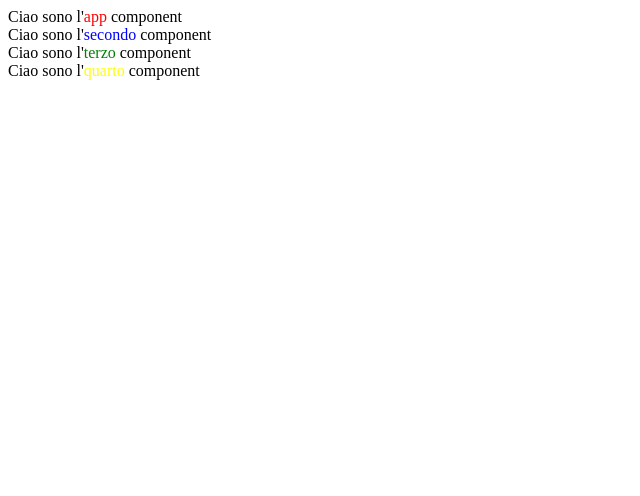
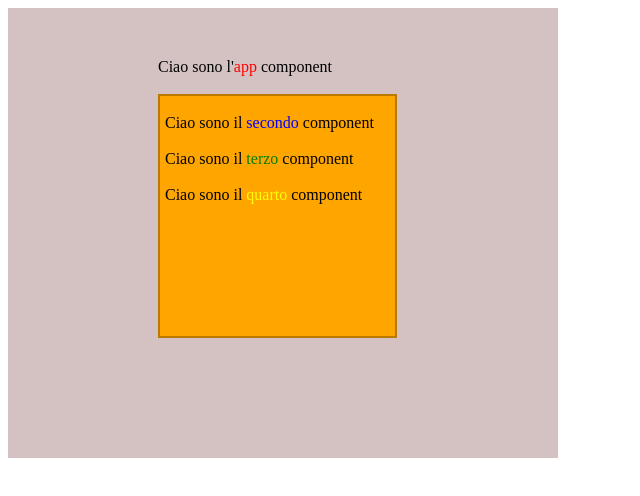
Before and after one commit to lornsntg/verifica_angular_Buhaj, an Angular app in the folder lorenzo_buhaj_fila_A/: page / in a window 1280 px wide. Shown: the top 496 px of the page, without its empty margins (0-640 px from the left). Built offline with nearby package versions, Linux system fonts and the light colour scheme.

Commit message:
stili css completati

```diff
--- a/lorenzo_buhaj_fila_A/src/app/app.component.css
+++ b/lorenzo_buhaj_fila_A/src/app/app.component.css
@@ -1,3 +1,13 @@
 .red_text{
     color: red
 }
+.container {
+    background-color: rgb(212, 193, 193);
+    width: 400px;
+    padding-left: 150px;
+    height: 400px;
+    padding-top: 50px;
+}
+.container_text {
+    text-align:end;
+}
--- a/lorenzo_buhaj_fila_A/src/app/app.component.html
+++ b/lorenzo_buhaj_fila_A/src/app/app.component.html
@@ -1,4 +1,7 @@
-<span>Ciao sono l'</span>
-<span class="red_text">{{title}}</span>
-<span> component</span><br/>
-<app-secondo-componente></app-secondo-componente><br/>
+<div class="container">
+    <span>Ciao sono l'</span>
+    <span class="red_text">{{title}}</span>
+    <span> component</span><br/>
+    <br/>
+    <app-secondo-componente></app-secondo-componente><br/>
+</div>
--- a/lorenzo_buhaj_fila_A/src/app/quarto-componente/quarto-componente.component.html
+++ b/lorenzo_buhaj_fila_A/src/app/quarto-componente/quarto-componente.component.html
@@ -1,3 +1,3 @@
-<span>Ciao sono l'</span>
+<span>Ciao sono il </span>
 <span class="yellow_text">{{title4}}</span>
 <span> component</span><br/>
--- a/lorenzo_buhaj_fila_A/src/app/secondo-componente/secondo-componente.component.css
+++ b/lorenzo_buhaj_fila_A/src/app/secondo-componente/secondo-componente.component.css
@@ -1,3 +1,11 @@
 .blue_text{
     color: blue
 }
+.container {
+    background-color: orange;
+    width: 230px;
+    height: 240px;
+    padding-left: 5px;
+    border: 2px solid;
+    border-color: rgb(187, 121, 0);
+}
--- a/lorenzo_buhaj_fila_A/src/app/secondo-componente/secondo-componente.component.html
+++ b/lorenzo_buhaj_fila_A/src/app/secondo-componente/secondo-componente.component.html
@@ -1,4 +1,8 @@
-<span>Ciao sono l'</span>
-<span class="blue_text">{{title2}}</span>
-<span> component</span><br/>
-<app-terzo-componente></app-terzo-componente>
+<div class="container">
+    <br/>
+    <span>Ciao sono il </span>
+    <span class="blue_text">{{title2}}</span>
+    <span> component</span><br/>
+    <br/>
+    <app-terzo-componente></app-terzo-componente>
+</div>
--- a/lorenzo_buhaj_fila_A/src/app/terzo-componente/terzo-componente.component.html
+++ b/lorenzo_buhaj_fila_A/src/app/terzo-componente/terzo-componente.component.html
@@ -1,4 +1,5 @@
-<span>Ciao sono l'</span>
+<span>Ciao sono il </span>
 <span class="green_text">{{title3}}</span>
 <span> component</span><br/>
+<br/>
 <app-quarto-componente></app-quarto-componente>
```
